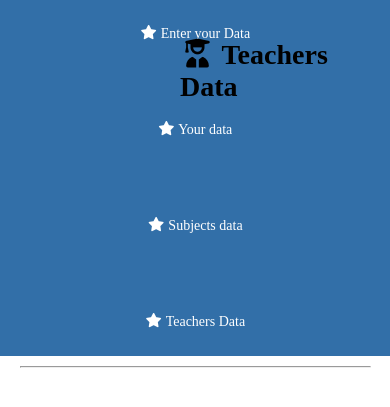
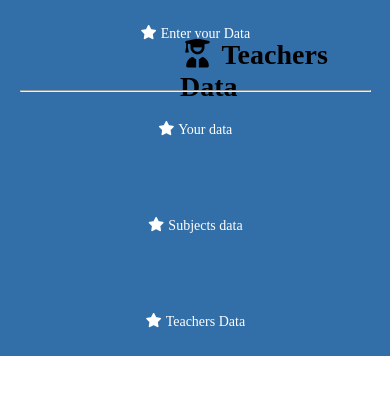
Before and after one commit to dri574069-beep/Academy-Website, a Django app: page /showTeacherData/1/ in a window 390 px wide. Shown: the top 407 px of the page. Run offline with Django 5.2, Linux system fonts and the light colour scheme; data that the repository does not hold is empty.

Commit message:
Fix teacher data responsive layout

```diff
--- a/static/style.css
+++ b/static/style.css
@@ -2547,3 +2547,14 @@ select {
         margin: 10px auto !important;
     }
 }
+
+@media (max-width: 600px) {
+
+    hr {
+        position: absolute !important;
+        top: 90px !important;
+        left: 5% !important;
+        width: 90% !important;
+        margin: 0 !important;
+    }
+}
```
